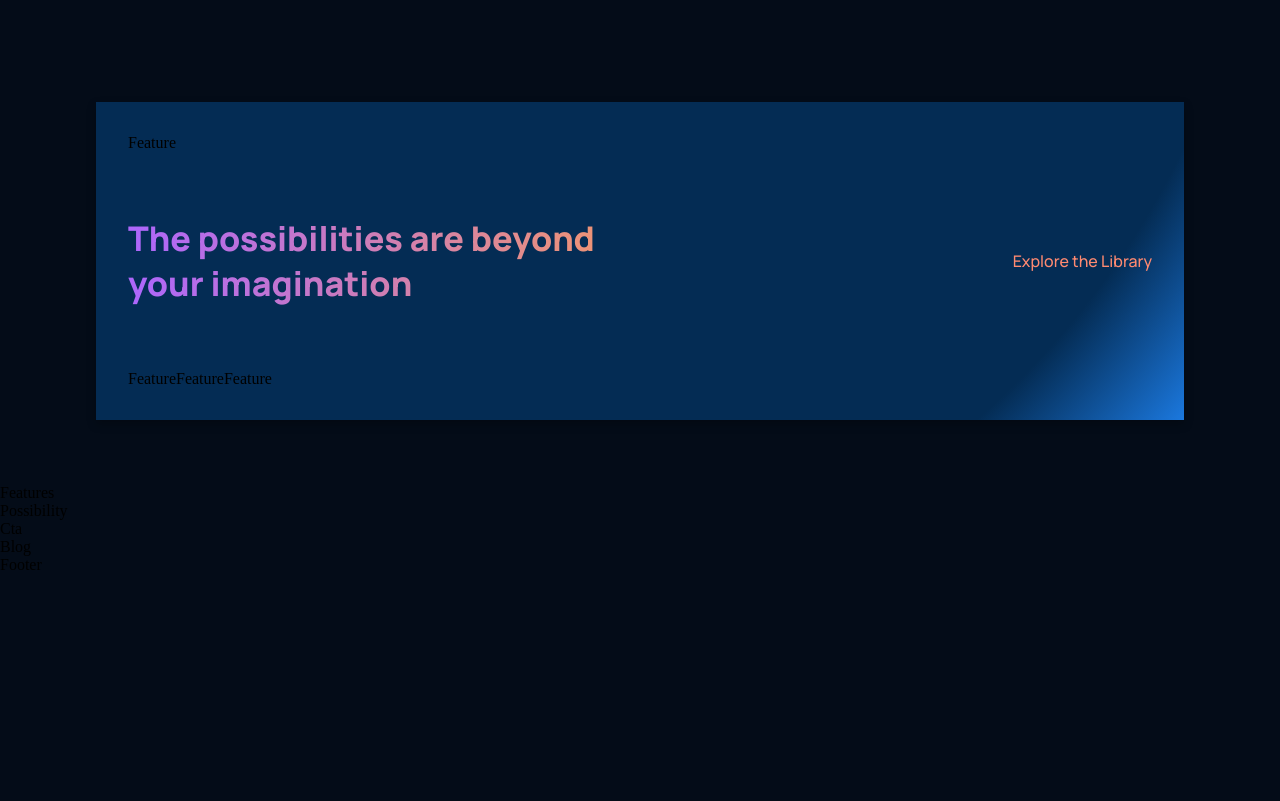
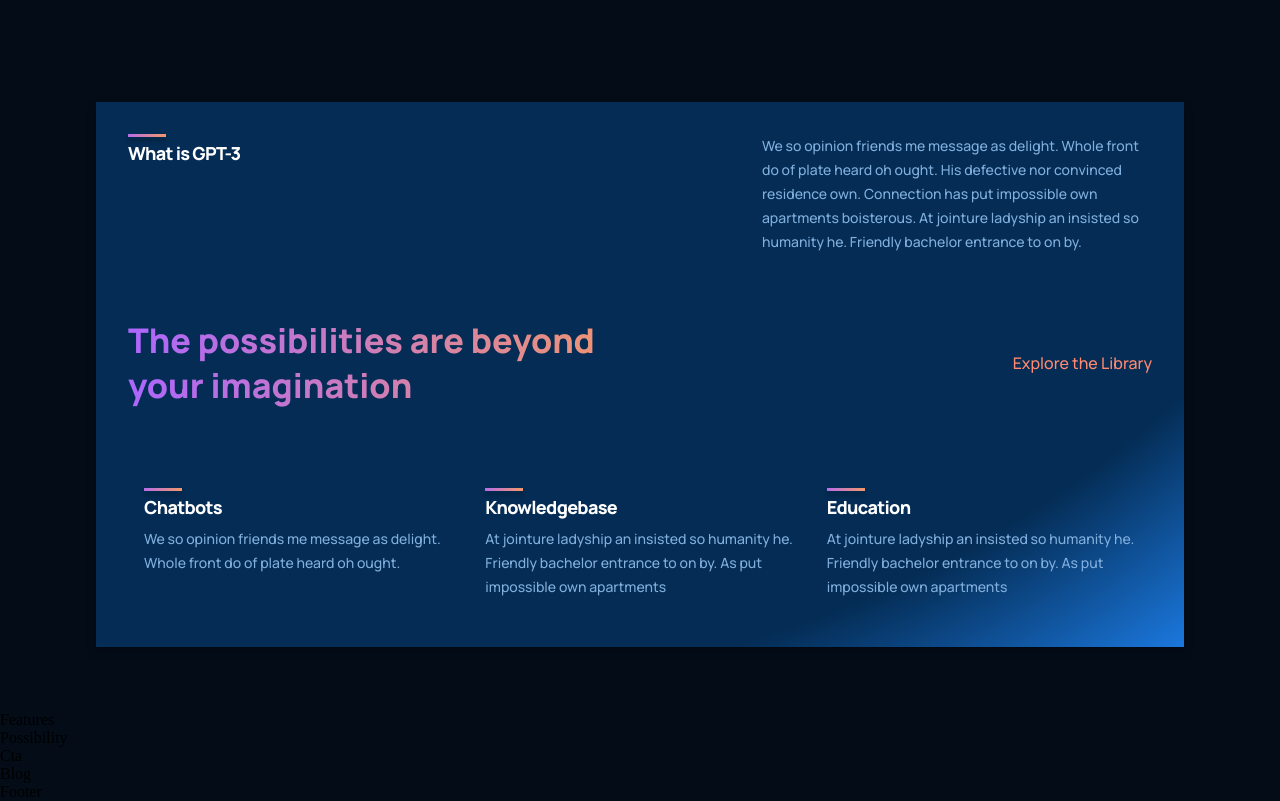
Before and after one commit to franbz1/ui-react-1, a React (Create React App) app: page / in a window 1280 px wide. Shown: the part 940-1741 px from the top of the page. Before the commit the page ends 1514 px from the top, so only its background shows below. Built offline with nearby package versions, Linux system fonts and the light colour scheme; the HTML template or start-up script is replaced by a standard one.

Commit message:
seccion whatgpt3 completa

```diff
--- a/src/components/feature/Feature.jsx
+++ b/src/components/feature/Feature.jsx
@@ -1,10 +1,18 @@
-import React from 'react'
-import './feature.css'
+import React from 'react';
+import './feature.css';
 
-const Feature = () => {
+const Feature = ({ title, text }) => {
   return (
-    <div>Feature</div>
-  )
-}
+    <div className='gpt3__features-container__feature'>
+      <div className='gpt3__features-container__feature-title'>
+        <div />
+        <h1>{title}</h1>
+      </div>
+      <div className='gpt3__features-container__feature-text'>
+        <p>{text}</p>
+      </div>
+    </div>
+  );
+};
 
-export default Feature
+export default Feature;
--- a/src/components/feature/feature.css
+++ b/src/components/feature/feature.css
@@ -0,0 +1,60 @@
+.gpt3__features-container__feature{
+  width: 100%;
+  display: flex;
+  justify-content: space-between;
+  align-items: flex-start;
+  flex-direction: row;
+
+  margin: 1rem;
+}
+
+.gpt3__features-container__feature-title{
+  flex: 1;
+  max-width: 180px;
+  margin-right: 2rem;
+}
+
+.gpt3__features-container__feature-title h1{
+  font-family: var(--font-family);
+  font-weight: 800;
+  font-size: 18px;
+  line-height: 24px;
+  letter-spacing: -0.04em;
+  color: #fff;
+}
+
+.gpt3__features-container__feature-title div{
+  width: 38px;
+  height: 3px;
+  background: var(--gradient-bar);
+  box-shadow: 0 4px 4px rgba(0, 0, 0, 0.25);
+  margin-bottom: 0.25rem;
+}
+
+.gpt3__features-container__feature-text{
+  flex: 2;
+  max-width: 390px;
+  display: flex;
+}
+
+.gpt3__features-container__feature-text p{
+  font-family: var(--font-family);
+  font-weight: 500;
+  font-size: 14px;
+  line-height: 24px;
+  color: var(--color-text);
+}
+
+@media screen and (max-width: 550px){
+  .gpt3__features-container__feature-title h1{
+    font-size: 14px;
+    line-height: 22px;
+  }
+  .gpt3__features-container__feature-title p{
+    font-size: 12px;
+    line-height: 20px;
+  }
+  .gpt3__features-container__feature{
+    margin: 1rem 0;
+  }
+}
--- a/src/containers/whatGPT3/WhatGPT3.jsx
+++ b/src/containers/whatGPT3/WhatGPT3.jsx
@@ -9,7 +9,10 @@
       id='whpt3'
     >
       <div className='gpt3__whatgpt3-feature'>
-        <Feature />
+        <Feature
+          title='What is GPT-3'
+          text='We so opinion friends me message as delight. Whole front do of plate heard oh ought. His defective nor convinced residence own. Connection has put impossible own apartments boisterous. At jointure ladyship an insisted so humanity he. Friendly bachelor entrance to on by.'
+        />
       </div>
       <div className='gpt3__whatgpt3-heading'>
         <h1 className='gradient__text'>
@@ -18,9 +21,18 @@
         <p>Explore the Library</p>
       </div>
       <div className='gpt3__whatgpt3-container'>
-        <Feature />
-        <Feature />
-        <Feature />
+        <Feature
+          title='Chatbots'
+          text='We so opinion friends me message as delight. Whole front do of plate heard oh ought.'
+        />
+        <Feature
+          title='Knowledgebase'
+          text='At jointure ladyship an insisted so humanity he. Friendly bachelor entrance to on by. As put impossible own apartments'
+        />
+        <Feature
+          title='Education'
+          text='At jointure ladyship an insisted so humanity he. Friendly bachelor entrance to on by. As put impossible own apartments'
+        />
       </div>
     </div>
   );
```
